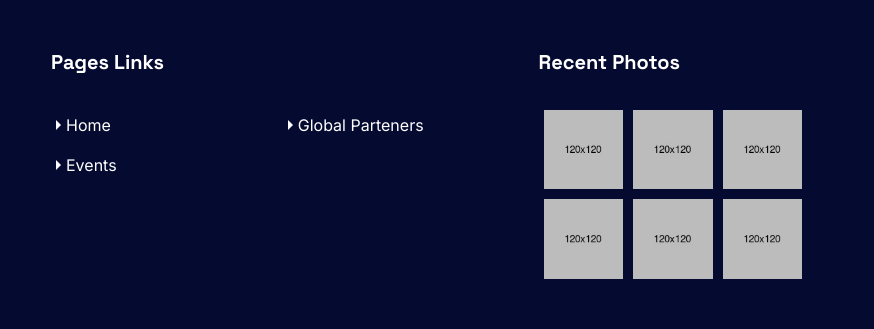
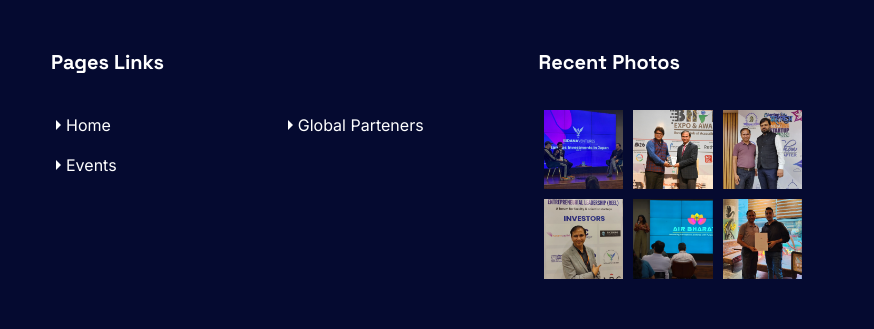
Before and after one commit to indixpertanand/sidana-ventures, a plain HTML site: page events.html in a window 1280 px wide. Shown: the part 1368-1697 px from the top of the page, 406-1280 px from the left. Drawn offline with Linux system fonts and the light colour scheme.

Commit message:
updating footer image

```diff
--- a/events.html
+++ b/events.html
@@ -157,23 +157,23 @@
                             </div>
                             <div class="footer__wrapper">
                                 <ul>
-                                    <li><a href="assets/images/footer/gallery/01.jpg" data-rel="lightcase"><img
-                                                src="assets/images/footer/gallery/01.jpg" alt="gallery thumb" /></a>
+                                    <li><a href="assets/images/footer/gallery/footer-img-1.webp" data-rel="lightcase"><img
+                                                src="assets/images/footer/gallery/footer-img-1.webp" alt="gallery thumb" /></a>
                                     </li>
-                                    <li><a href="assets/images/footer/gallery/02.jpg" data-rel="lightcase"><img
-                                                src="assets/images/footer/gallery/02.jpg" alt="gallery thumb" /></a>
+                                    <li><a href="assets/images/footer/gallery/footer-img-2.webp" data-rel="lightcase"><img
+                                                src="assets/images/footer/gallery/footer-img-2.webp" alt="gallery thumb" /></a>
                                     </li>
-                                    <li><a href="assets/images/footer/gallery/03.jpg" data-rel="lightcase"><img
-                                                src="assets/images/footer/gallery/03.jpg" alt="gallery thumb" /></a>
+                                    <li><a href="assets/images/footer/gallery/footer-img-3.webp" data-rel="lightcase"><img
+                                                src="assets/images/footer/gallery/footer-img-3.webp" alt="gallery thumb" /></a>
                                     </li>
-                                    <li><a href="assets/images/footer/gallery/04.jpg" data-rel="lightcase"><img
-                                                src="assets/images/footer/gallery/04.jpg" alt="gallery thumb" /></a>
+                                    <li><a href="assets/images/footer/gallery/footer-img-4.webp" data-rel="lightcase"><img
+                                                src="assets/images/footer/gallery/footer-img-4.webp" alt="gallery thumb" /></a>
                                     </li>
-                                    <li><a href="assets/images/footer/gallery/05.jpg" data-rel="lightcase"><img
-                                                src="assets/images/footer/gallery/05.jpg" alt="gallery thumb" /></a>
+                                    <li><a href="assets/images/footer/gallery/footer-img-5.webp" data-rel="lightcase"><img
+                                                src="assets/images/footer/gallery/footer-img-5.webp" alt="gallery thumb" /></a>
                                     </li>
-                                    <li><a href="assets/images/footer/gallery/06.jpg" data-rel="lightcase"><img
-                                                src="assets/images/footer/gallery/06.jpg" alt="gallery thumb" /></a>
+                                    <li><a href="assets/images/footer/gallery/footer-img-6.webp" data-rel="lightcase"><img
+                                                src="assets/images/footer/gallery/footer-img-6.webp" alt="gallery thumb" /></a>
                                     </li>
                                 </ul>
                             </div>
```
Also changed, not shown: global-parteners.html (+12 -12 lines), index.html (+12 -12 lines), assets/images/footer/gallery/footer-img-1.webp (added), assets/images/footer/gallery/footer-img-2.webp (added), assets/images/footer/gallery/footer-img-3.webp (added), assets/images/footer/gallery/footer-img-4.webp (added), assets/images/footer/gallery/footer-img-5.webp (added), assets/images/footer/gallery/footer-img-6.webp (added).
